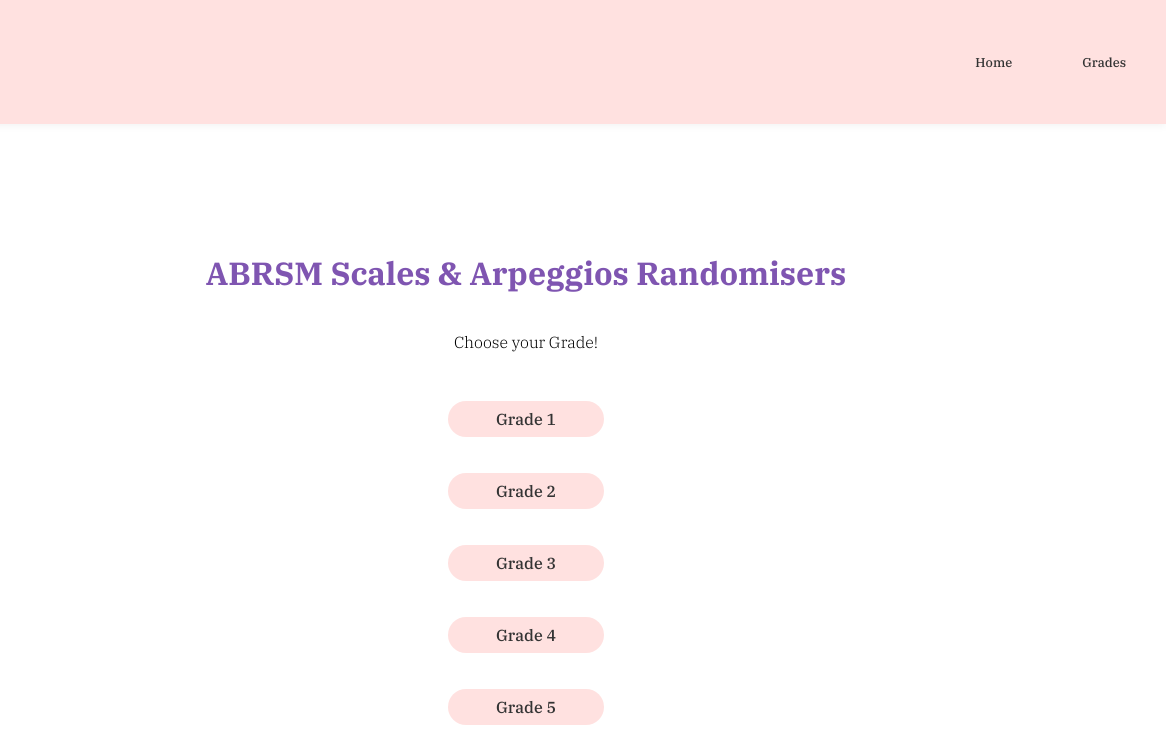
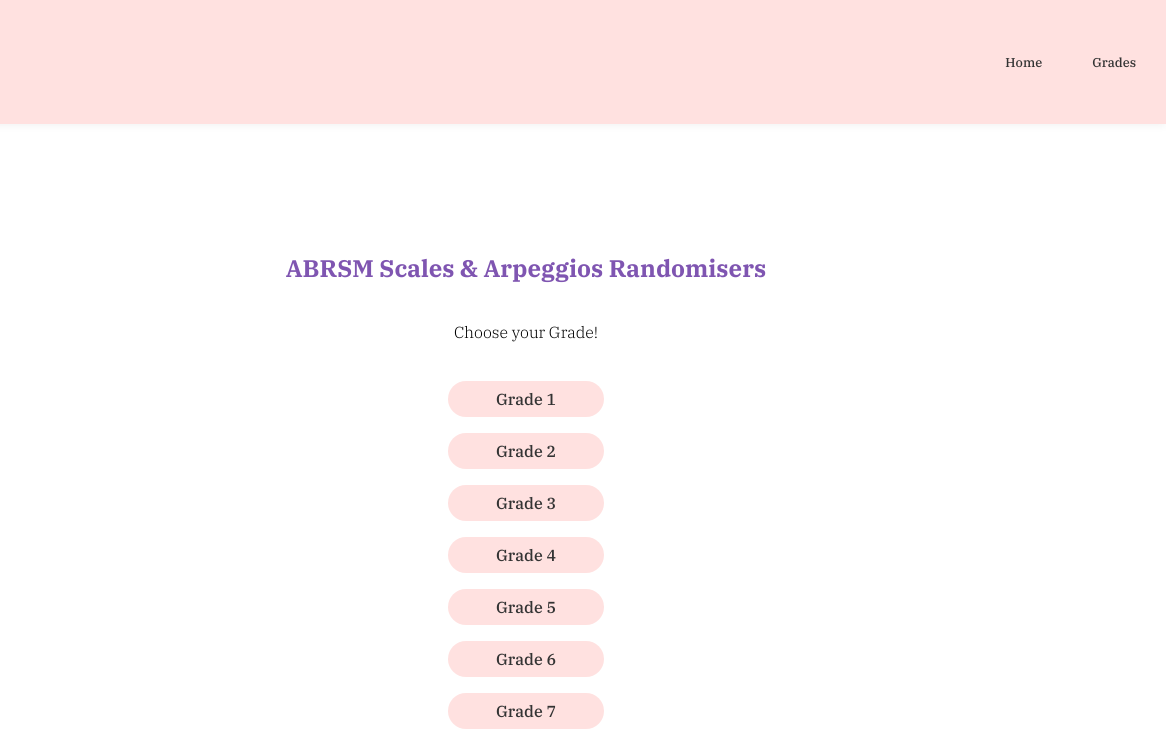
Before and after one commit to charcoalmanners/randomscales, a plain HTML site: page index.html in a window 1280 px wide. Shown: the top 742 px of the page, 114-1280 px from the left. Drawn offline with Linux system fonts and the light colour scheme.

Commit message:
Update scales.css

```diff
--- a/scales.css
+++ b/scales.css
@@ -28,7 +28,6 @@
 button {
     display: inline-block;
     position: static;
-    margin: 10px ;
     padding: 20px 20px;
     text-align: center;
     text-decoration: none;
@@ -55,15 +54,16 @@
 h1 {
     color: #7F55B1;
     font-family: 'IBMPlexBold', serif;
-    font-size: 2em;
+    font-size: 1.5em;
     text-align: center;
-    margin: auto;
+    margin: 10px;
 }
 
 p {
     font-family: 'IBMPlexLight', serif;
     font-size: 1em;
     text-align: center;
+    margin: 10px;
 }
 
 .container {
```
